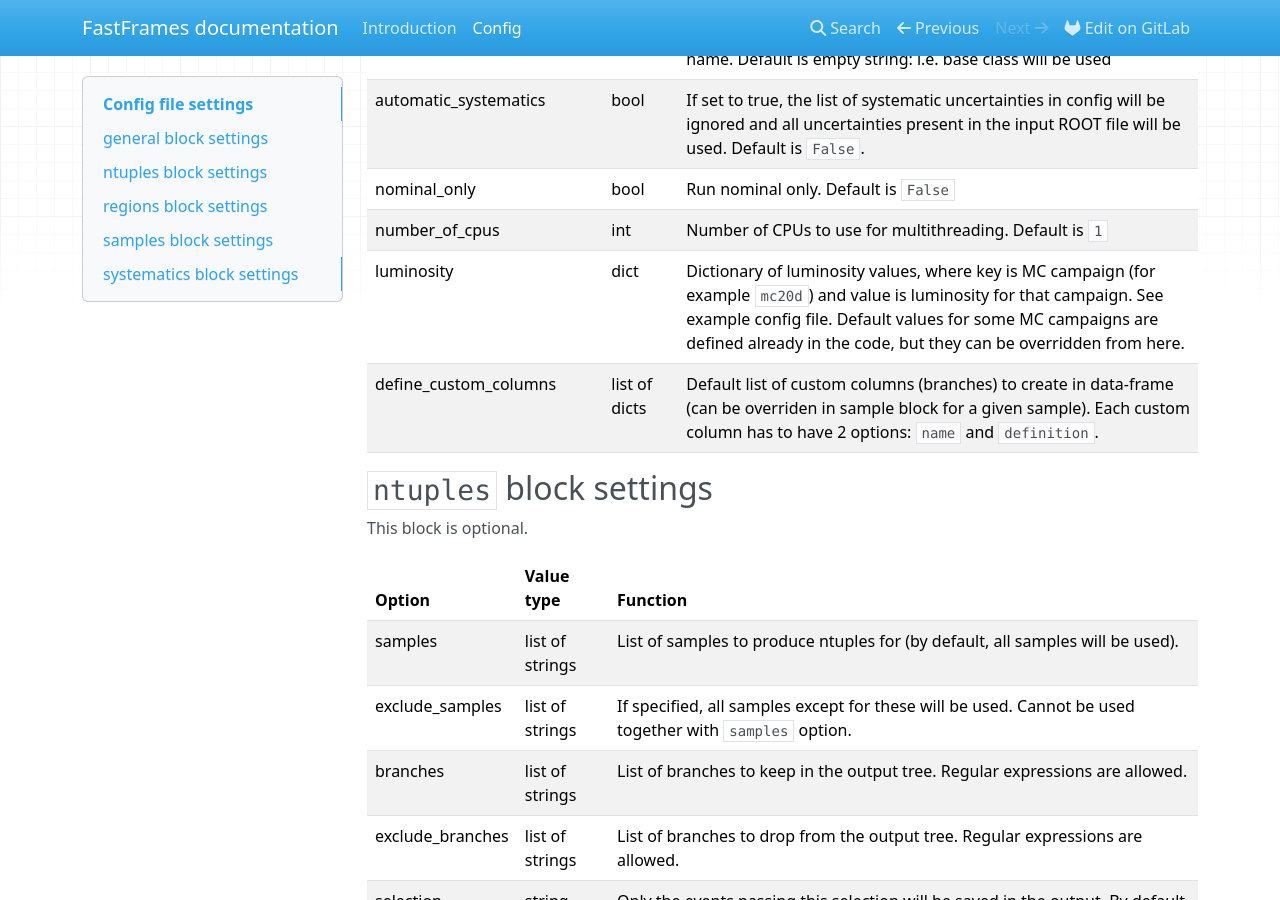
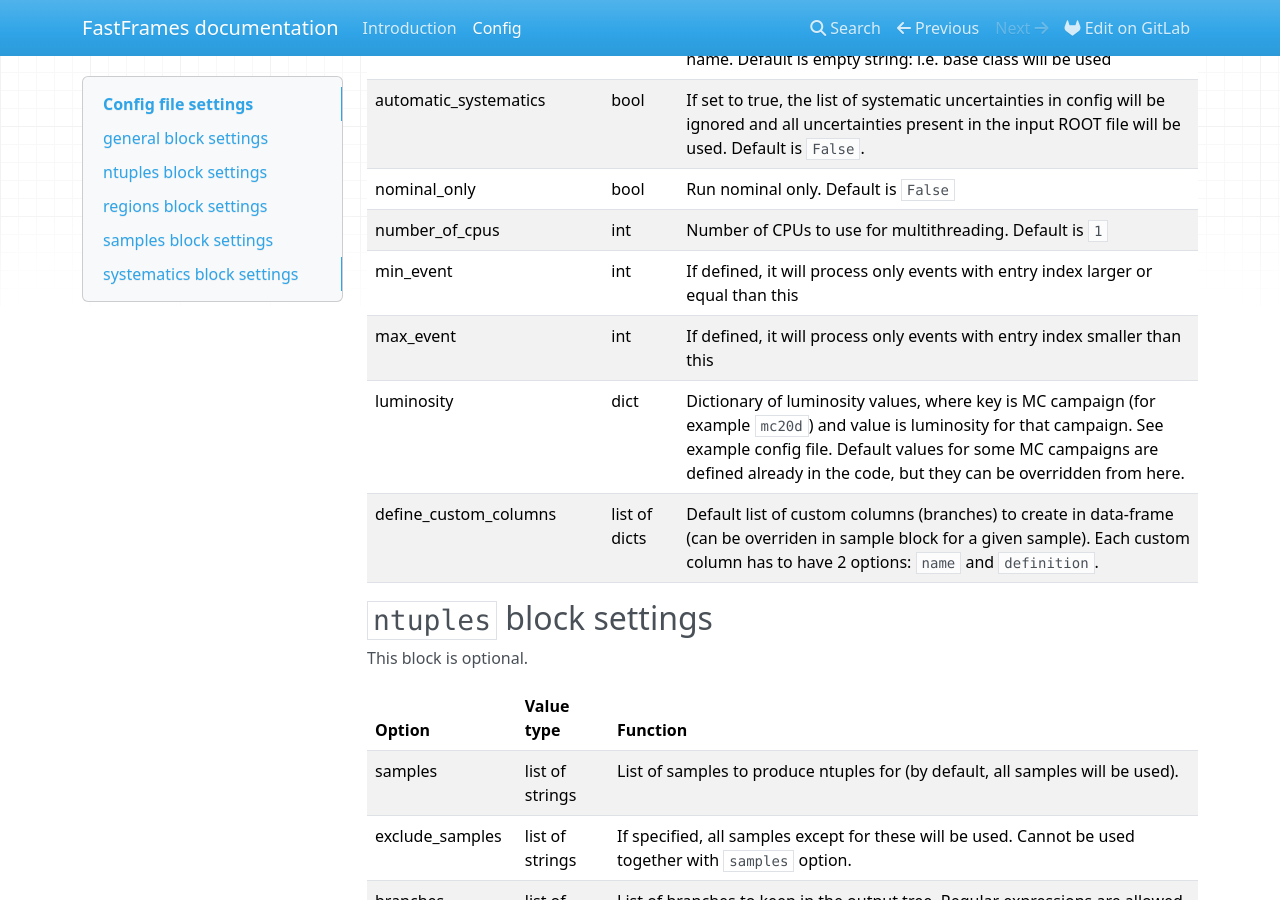
Before and after one commit to SuperNova76/FastFrames, an MkDocs documentation site: the page built from docs/config.md, in a window 1280 px wide and 900 px high, scrolled down 1154 px. Built offline with MkDocs 1.6.1, drawn with Linux system fonts in a browser that asks for light colours; nearby versions of some CDN libraries.

Commit message:
Adding min_event and max_event to the documentation

````diff
--- a/docs/config.md
+++ b/docs/config.md
@@ -22,6 +22,8 @@
 | automatic_systematics         | bool | If set to true, the list of systematic uncertainties in config will be ignored and all uncertainties present in the input ROOT file will be used. Default is ```False```.   |
 | nominal_only                  | bool | Run nominal only. Default is ```False```  |
 | number_of_cpus                | int  | Number of CPUs to use for multithreading. Default is ```1``` |
+| min_event                     | int  | If defined, it will process only events with entry index larger or equal than this |
+| max_event                     | int  | If defined, it will process only events with entry index smaller than this |
 | luminosity                    | dict | Dictionary of luminosity values, where key is MC campaign (for example ```mc20d```) and value is luminosity for that campaign. See example config file. Default values for some MC campaigns are defined already in the code, but they can be overridden from here.  |
 | define_custom_columns         | list of dicts | Default list of custom columns (branches) to create in data-frame (can be overriden in sample block for a given sample). Each custom column has to have 2 options: ```name``` and ```definition```. |
 
````
Also changed, not shown: docs/index.md (+2 -0 lines).
